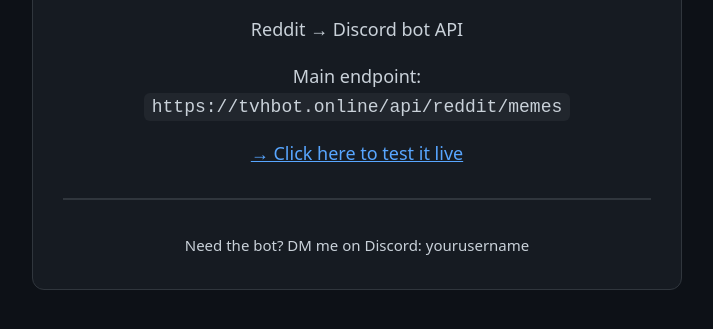
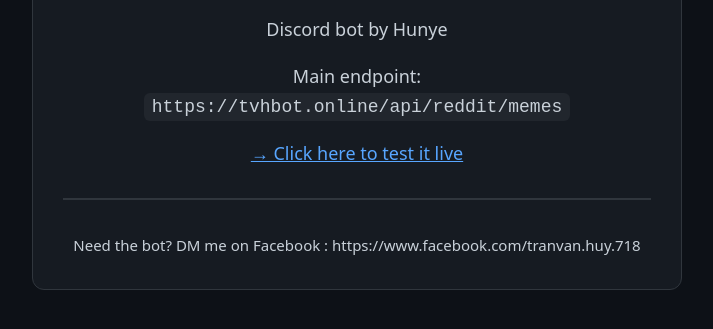
Before and after one commit to Huyvan111/TVH, a plain HTML site: page index.html in a window 1280 px wide. Shown: the part 203-532 px from the top of the page, without its empty margins (283-996 px from the left). Drawn offline with Linux system fonts and the light colour scheme.

Commit message:
Update bot description and contact information

```diff
--- a/index.html
+++ b/index.html
@@ -15,11 +15,11 @@
 <body>
   <div class="container">
     <h1>TVHBot</h1>
-    <p>Reddit → Discord bot API</p>
+    <p>Discord bot by Hunye</p>
     <p>Main endpoint:<br><code>https://tvhbot.online/api/reddit/memes</code></p>
     <p><a href="/api/reddit/memes?limit=1">→ Click here to test it live</a></p>
     <hr style="border:1px solid #30363d;margin:30px 0">
-    <small>Need the bot? DM me on Discord: yourusername</small>
+    <small>Need the bot? DM me on Facebook : https://www.facebook.com/tranvan.huy.718</small>
   </div>
 </body>
 </html>
```
